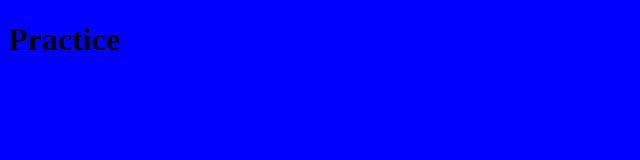
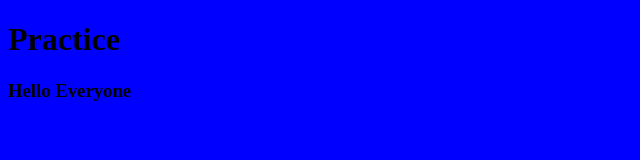
Before and after one commit to manikyamreddy735/Github_practice, a plain HTML site: page index.html in a window 1280 px wide. Shown: the whole page, without its empty margins (0-640 px from the left). Drawn offline with Linux system fonts and the light colour scheme.

Commit message:
Added a new heading by hari

```diff
--- a/index.html
+++ b/index.html
@@ -8,6 +8,7 @@
 </head>
 <body>
     <h1>Practice </h1>
+    <h3>Hello Everyone</h3>
 
     <script src="script.js"></script>
 </body>
```
